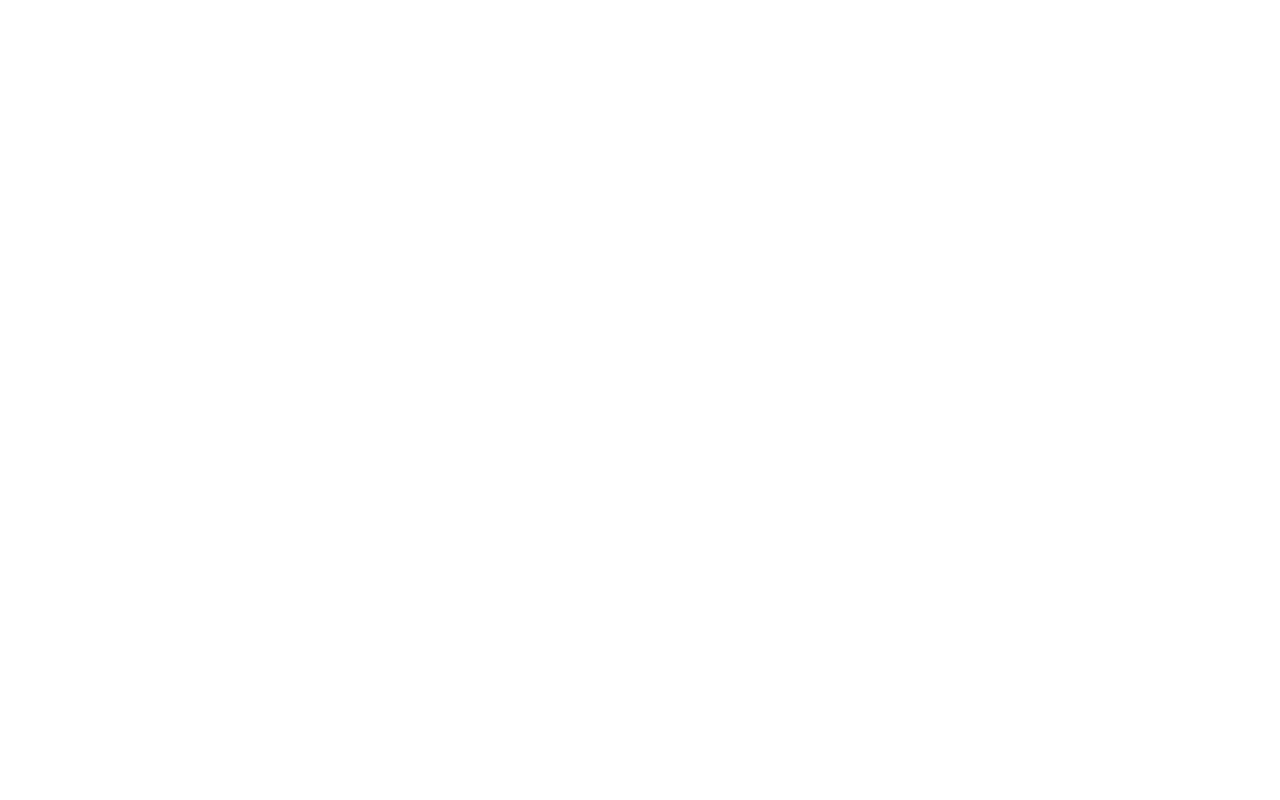
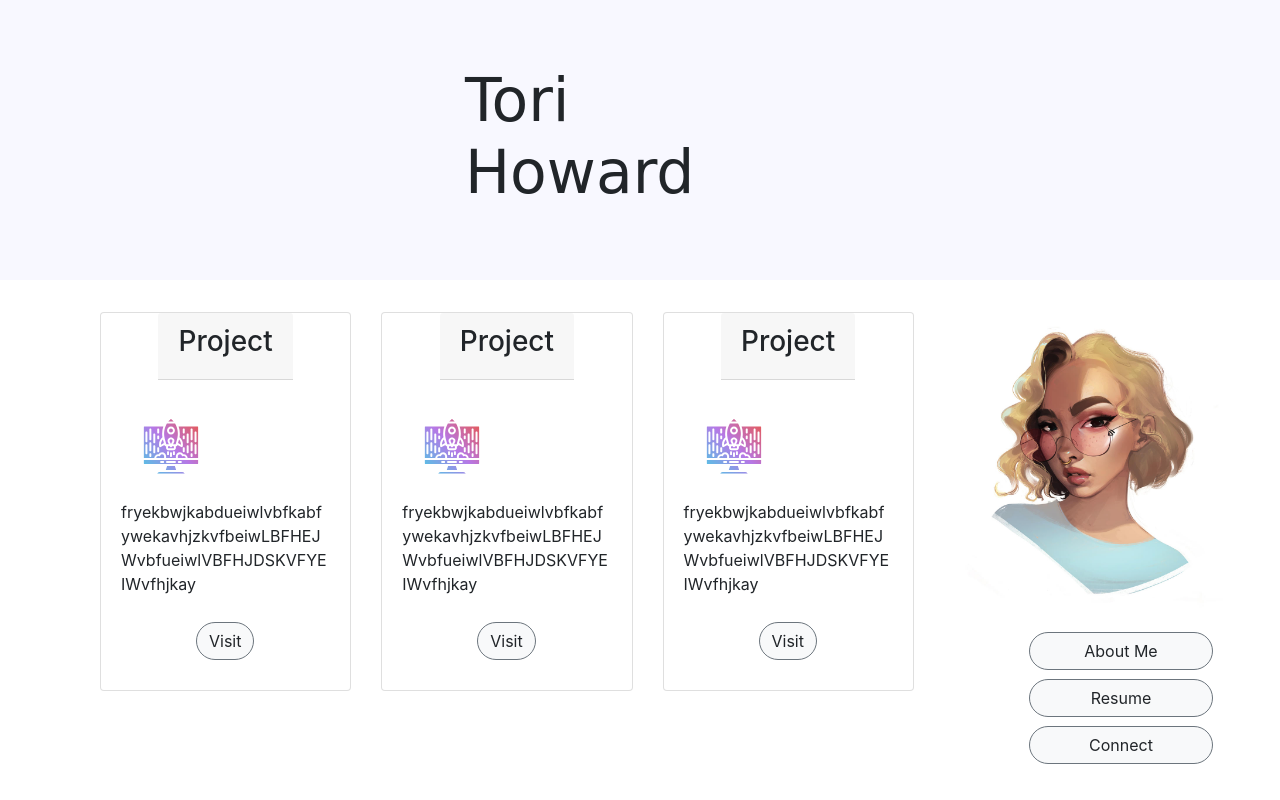
Before and after one commit to toricason/portfolio, a website: page index.html in a window 1280 px wide. Drawn offline with nearby package versions, Linux system fonts and the light colour scheme; a web font is replaced by a local one.

Commit message:
Framework of landing page

```diff
--- /dev/null
+++ b/css/style.css
@@ -0,0 +1,21 @@
+.jumbotron {
+    background-color:ghostwhite
+}
+
+h1 {
+    font-family: 'Cherry Bomb One', cursive;
+    font-size: 60px;
+}
+
+.btn-group-vertical {
+    margin: 10px;
+}
+
+button, .menu {
+    margin: 10px;
+    margin-left: 75px;
+}
+
+.card-header {
+    margin: 0;
+}
--- a/index.html
+++ b/index.html
@@ -3,9 +3,88 @@
 <head>
     <meta charset="UTF-8">
     <meta name="viewport" content="width=device-width, initial-scale=1.0">
+
+    <link rel="stylesheet" href="node_modules/bootstrap/dist/css/bootstrap.min.css">
+    <link rel="stylesheet" href="node_modules/bootstrap-social/bootstrap-social.css" />
+    <link rel="stylesheet" href="node_modules/font-awesome/css/font-awesome.min.css">
+    <link rel="stylesheet" href="https://fonts.googleapis.com/css2?family=Cherry+Bomb+One&display=swap">
+    <link rel="stylesheet" href="css/style.css">
+
     <title>Tori's Portfolio</title>
+
 </head>
+
+
 <body>
+
+    <header class="jumbotron jumbotron-fluid">
+        <div class="container">
+            <div class="row">
+                <div class="col">
+                    <img src="" alt="">
+                </div>
+                <div class="col">
+                    <h1>Tori Howard</h1>
+                </div>
+                <div class="col">
+
+                </div>
+            </div>
+        </div>
+    </header>
+
+    <div class="container">
+        <div class="row ml-0">
+            <div class="col-3">
+                <div class="card">
+                    <div role="dialog" class="card-header align-self-center">
+                        <h3>Project</h3>
+                    </div>
+                    <div class="card-body">
+                        <img src="images/computer.svg"">
+                        <p> fryekbwjkabdueiwlvbfkabfywekavhjzkvfbeiwLBFHEJWvbfueiwlVBFHJDSKVFYEIWvfhjkay</p>
+                        <button type="button" class="btn btn-light rounded-pill border-secondary" >Visit</button>
+                    </div>
+                </div>
+            </div>
+            <div class="col-3">
+                <div class="card">
+                    <div role="dialog" class="card-header align-self-center">
+                        <h3>Project</h3>
+                    </div>
+                    <div class="card-body">
+                        <img src="images/computer.svg">
+                        <p> fryekbwjkabdueiwlvbfkabfywekavhjzkvfbeiwLBFHEJWvbfueiwlVBFHJDSKVFYEIWvfhjkay</p>
+                        <button type="button" class="btn btn-light rounded-pill border-secondary" >Visit</button>
+                    </div>
+                </div>
+            </div>
+            <div class="col-3">
+                <div class="card">
+                    <div role="dialog" class="card-header align-self-center">
+                        <h3>Project</h3>
+                    </div>
+                    <div class="card-body">
+                        <img src="images/computer.svg">
+                        <p> fryekbwjkabdueiwlvbfkabfywekavhjzkvfbeiwLBFHEJWvbfueiwlVBFHJDSKVFYEIWvfhjkay</p>
+                        <button type="button" class="btn btn-light rounded-pill border-secondary" >Visit</button>
+                    </div>
+                </div>
+            </div>
+            <div class="col-3">
+                <img src="images/hippie_by_ericanthonyj_dboipc1-fullview.jpeg" width="300px">
+                <div class="btn-group-vertical">
+                    <button type="button" class="menu btn btn-light rounded-pill border border-secondary" >About Me</button>
+                    <button type="button" class="menu btn btn-light rounded-pill border border-secondary" >Resume</button>
+                    <button type="button" class="menu btn btn-light rounded-pill border border-secondary" >Connect</button>
+                </div>
+            </div>
+        </div>
+    </div>
+
+    <script src="node_modules/jquery/dist/jquery.slim.min.js"></script>
+    <script src="node_modules/popper.js/dist/umd/popper.min.js"></script>
+    <script src="node_modules/bootstrap/dist/js/bootstrap.min.js"></script>
 
 </body>
 </html>
```
Also changed, not shown: package.json (added, +23 -0 lines), images/computer.svg (added), images/example-project.png (added), images/hippie_by_ericanthonyj_dboipc1-fullview.jpeg (added), images/rocket.png (added), 2 other files.
